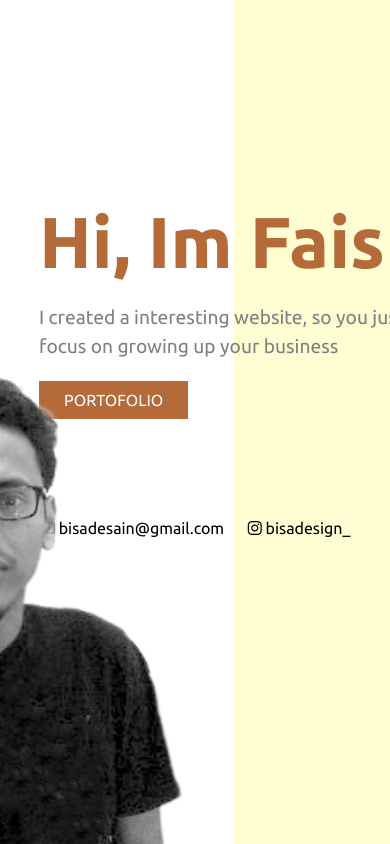
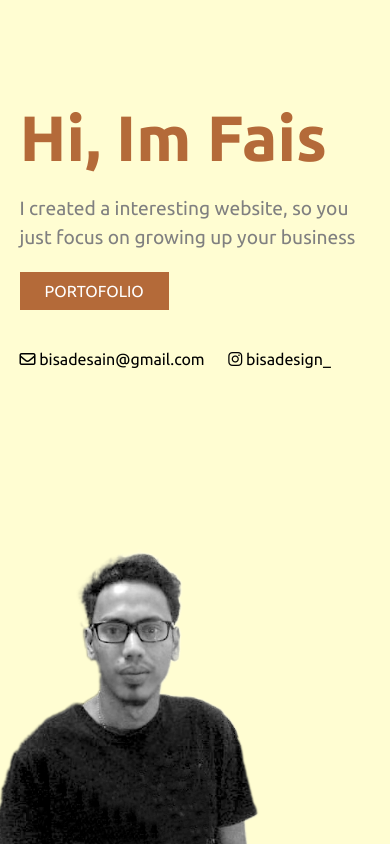
Before and after one commit to faisalsaid/faisalsaid.github.io, a PHP site: page / in a window 390 px wide; the page is wider, and only the part inside the window is pictured. Run offline with PHP 8.4, Linux system fonts and the light colour scheme; some libraries are stand-ins or nearby versions.

Commit message:
modify landing page index.php

```diff
--- a/index.php
+++ b/index.php
@@ -18,7 +18,7 @@
   <div class="latar-satu"></div>
   <div class="latar-dua"></div>
 
-  <div class="container relative flex">
+  <div id="box" class="container relative flex">
     <img class="foto" src="profil.png" alt="" />
     <div class="kiri">
       <h1 class="title">Hi, Im Fais</h1>
--- a/style.css
+++ b/style.css
@@ -48,7 +48,7 @@
 }
 
 .kiri {
-  padding: 200px 0px;
+  padding: 100px 0px;
   /* border: 1px solid grey; */
 }
 
@@ -96,3 +96,39 @@
 .insta:hover {
   color: grey;
 }
+
+/* responsive */
+
+@media only screen and (max-width: 600px) {
+  body {
+    background-color: var(--kuning-telur);
+  }
+  .latar-satu,
+  .latar-dua {
+    display: none;
+  }
+
+  .container {
+    width: 90%;
+  }
+
+  #box .foto {
+    width: 280px;
+    bottom: 0px;
+    left: -30px;
+    right: 0;
+    /* display: none; */
+  }
+
+  .title {
+    font-size: 4em;
+  }
+
+  .describe {
+    width: 100%;
+  }
+
+  .kiri a.submit {
+    margin-bottom: 40px;
+  }
+}
```
